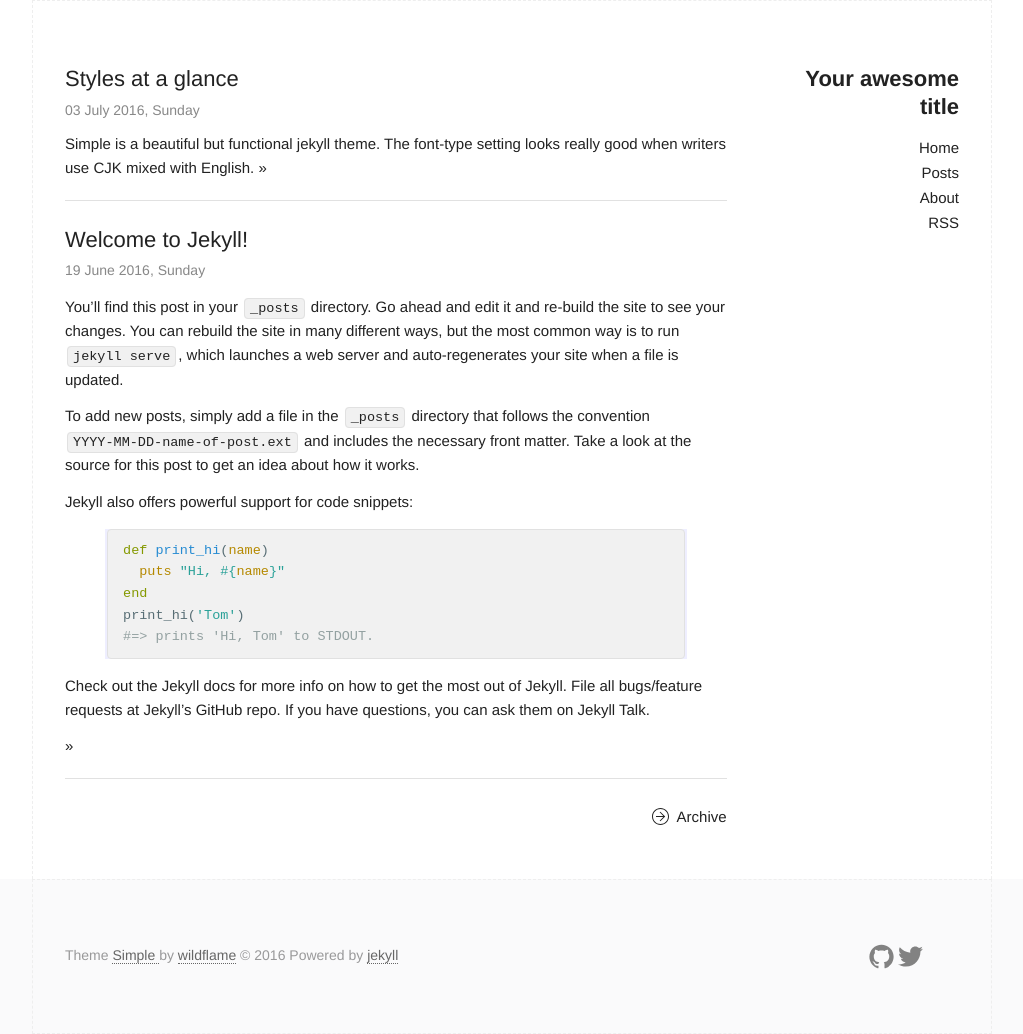
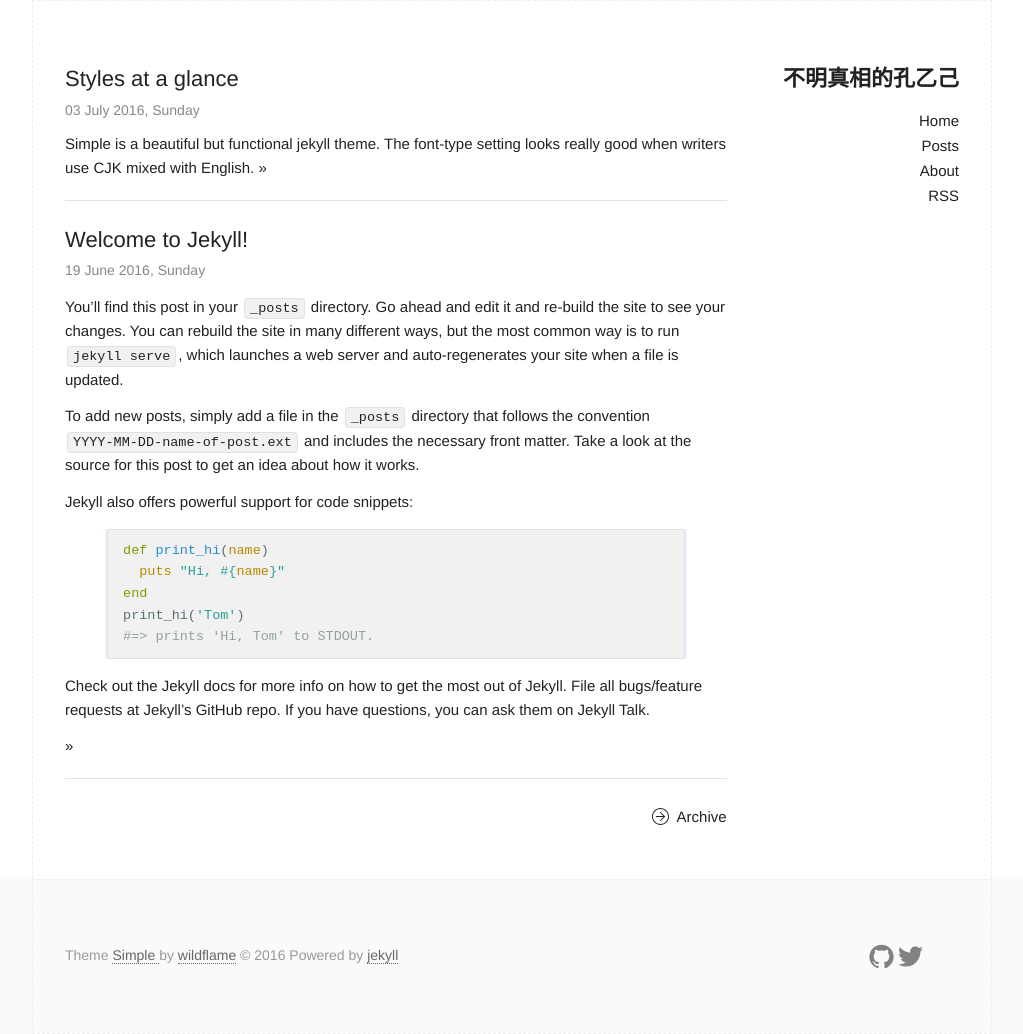
Before and after one commit to gnshuangling/gnshuangling.github.io, a Jekyll site: the page built from index.html, in a window 1280 px wide. Shown: the whole page, without its empty margins (128-1151 px from the left). Built offline with Jekyll 4.4.1, drawn with Linux system fonts in a browser that asks for light colours.

Commit message:
Update _config.yml

```diff
--- a/_config.yml
+++ b/_config.yml
@@ -6,8 +6,8 @@
 # 'jekyll serve'. If you change this file, please restart the server process.
 
 # Site settings
-title: Your awesome title
-email: your-email@domain.com
+title: 不明真相的孔乙己
+email: gnshuangling@foxmail.com
 description: > # this means to ignore newlines until "baseurl:"
   Write an awesome description for your new site here. You can edit this
   line in _config.yml. It will appear in your document head meta (for
```
